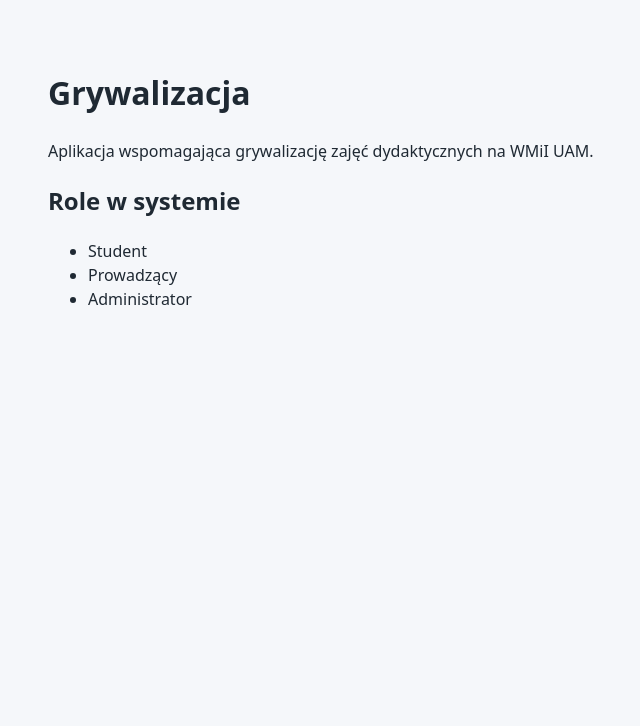
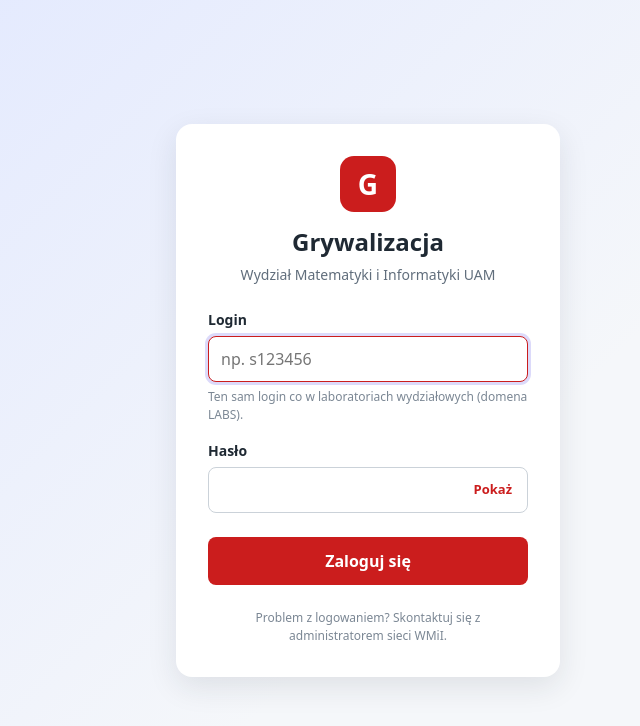
Before and after one commit to ghostFaulted/gamification-application, a React (Vite) app in the folder apps/frontend/: page / in a window 1280 px wide. Shown: the top 726 px of the page, without its empty margins (272-912 px from the left). Built offline with nearby package versions, Linux system fonts and the light colour scheme.

Commit message:
SCRUM-51: add login form view (#7)
* SCRUM-51: add login form view

* SCRUM-51: clear stale login errors on input change

```diff
--- a/apps/frontend/src/App.tsx
+++ b/apps/frontend/src/App.tsx
@@ -1,4 +1,6 @@
+import { useState } from 'react';
 import { ROLES, type Role } from '@gamification/shared';
+import { LoginPage } from './pages/LoginPage';
 
 const roleLabels: Record<Role, string> = {
   student: 'Student',
@@ -7,10 +9,20 @@ const roleLabels: Record<Role, string> = {
 };
 
 export function App() {
+  // Bez routera: prosty przełącznik widoku na podstawie stanu zalogowania.
+  const [user, setUser] = useState<string | null>(null);
+
+  if (!user) {
+    return <LoginPage onSuccess={setUser} />;
+  }
+
   return (
     <main className="page">
       <h1>Grywalizacja</h1>
-      <p>Aplikacja wspomagająca grywalizację zajęć dydaktycznych na WMiI UAM.</p>
+      <p>Zalogowano jako {user}.</p>
+      <button type="button" onClick={() => setUser(null)}>
+        Wyloguj
+      </button>
       <h2>Role w systemie</h2>
       <ul>
         {ROLES.map((role) => (
--- /dev/null
+++ b/apps/frontend/src/api/auth.ts
@@ -0,0 +1,22 @@
+export interface LoginCredentials {
+  login: string;
+  password: string;
+}
+
+export class LoginError extends Error {}
+
+/**
+ * Tymczasowa atrapa logowania - backend /api/auth/login jeszcze nie istnieje.
+ * Na potrzeby podglądu: hasło "zle" symuluje błędne dane, login "ldap" - niedostępny serwer.
+ * TODO: zastąpić prawdziwym POST /api/auth/login, gdy backend będzie gotowy.
+ */
+export async function login({ login, password }: LoginCredentials): Promise<void> {
+  await new Promise((resolve) => setTimeout(resolve, 800));
+
+  if (login.toLowerCase() === 'ldap') {
+    throw new LoginError('Serwer LDAP jest niedostępny. Spróbuj ponownie później.');
+  }
+  if (password === 'zle') {
+    throw new LoginError('Nieprawidłowy login lub hasło.');
+  }
+}
--- /dev/null
+++ b/apps/frontend/src/pages/LoginPage.css
@@ -0,0 +1,193 @@
+.login {
+  min-height: 100vh;
+  display: flex;
+  align-items: center;
+  justify-content: center;
+  padding: 1.5rem;
+  box-sizing: border-box;
+  background: linear-gradient(135deg, #e0e7ff 0%, #f5f7fa 60%);
+}
+
+.login__card {
+  width: 100%;
+  max-width: 24rem;
+  background: #ffffff;
+  border-radius: 1rem;
+  padding: 2rem;
+  box-shadow: 0 10px 30px rgba(31, 41, 51, 0.1);
+  box-sizing: border-box;
+}
+
+.login__header {
+  text-align: center;
+  margin-bottom: 1.5rem;
+}
+
+.login__logo {
+  width: 3.5rem;
+  height: 3.5rem;
+  margin: 0 auto 0.75rem;
+  border-radius: 0.875rem;
+  background: #cb1d1d;
+  color: #fff;
+  font-size: 1.75rem;
+  font-weight: 700;
+  display: flex;
+  align-items: center;
+  justify-content: center;
+}
+
+.login__title {
+  margin: 0;
+  font-size: 1.5rem;
+}
+
+.login__subtitle {
+  margin: 0.25rem 0 0;
+  font-size: 0.875rem;
+  color: #616e7c;
+}
+
+.login__alert {
+  margin-bottom: 1rem;
+  padding: 0.75rem 1rem;
+  border-radius: 0.5rem;
+  background: #fde8e8;
+  color: #9b1c1c;
+  font-size: 0.875rem;
+}
+
+.login__form {
+  display: flex;
+  flex-direction: column;
+  gap: 1rem;
+}
+
+.login__field {
+  display: flex;
+  flex-direction: column;
+  gap: 0.375rem;
+}
+
+.login__field label {
+  font-size: 0.875rem;
+  font-weight: 600;
+}
+
+.login__field input {
+  width: 100%;
+  box-sizing: border-box;
+  padding: 0.625rem 0.75rem;
+  font: inherit;
+  border: 1px solid #cbd2d9;
+  border-radius: 0.5rem;
+  background: #fff;
+  transition:
+    border-color 0.15s,
+    box-shadow 0.15s;
+}
+
+.login__field input:focus {
+  outline: none;
+  border-color: #cb1d1d;
+  box-shadow: 0 0 0 3px rgba(79, 70, 229, 0.2);
+}
+
+.login__field input[aria-invalid='true'] {
+  border-color: #e02424;
+}
+
+.login__hint {
+  font-size: 0.75rem;
+  color: #7b8794;
+}
+
+.login__error {
+  font-size: 0.75rem;
+  color: #e02424;
+}
+
+.login__password {
+  position: relative;
+}
+
+.login__password input {
+  padding-right: 4.5rem;
+}
+
+.login__toggle {
+  position: absolute;
+  top: 50%;
+  right: 0.5rem;
+  transform: translateY(-50%);
+  border: none;
+  background: none;
+  color: #cb1d1d;
+  font: inherit;
+  font-size: 0.8125rem;
+  font-weight: 600;
+  cursor: pointer;
+  padding: 0.25rem 0.5rem;
+}
+
+.login__submit {
+  margin-top: 0.5rem;
+  display: flex;
+  align-items: center;
+  justify-content: center;
+  gap: 0.5rem;
+  padding: 0.75rem;
+  border: none;
+  border-radius: 0.5rem;
+  background: #cb1d1d;
+  color: #fff;
+  font: inherit;
+  font-weight: 600;
+  cursor: pointer;
+  transition: background 0.15s;
+}
+
+.login__submit:hover:not(:disabled) {
+  background: #4338ca;
+}
+
+.login__submit:disabled {
+  opacity: 0.7;
+  cursor: not-allowed;
+}
+
+.login__spinner {
+  width: 1rem;
+  height: 1rem;
+  border: 2px solid rgba(255, 255, 255, 0.4);
+  border-top-color: #fff;
+  border-radius: 50%;
+  animation: login-spin 0.7s linear infinite;
+}
+
+@keyframes login-spin {
+  to {
+    transform: rotate(360deg);
+  }
+}
+
+.login__footer {
+  margin: 1.5rem 0 0;
+  text-align: center;
+  font-size: 0.75rem;
+  color: #7b8794;
+}
+
+@media (max-width: 480px) {
+  .login {
+    padding: 0;
+    align-items: stretch;
+  }
+
+  .login__card {
+    max-width: none;
+    border-radius: 0;
+    box-shadow: none;
+    padding: 2.5rem 1.5rem;
+  }
+}
--- /dev/null
+++ b/apps/frontend/src/pages/LoginPage.tsx
@@ -0,0 +1,148 @@
+import { useState, type FormEvent } from 'react';
+import { login, LoginError } from '../api/auth';
+import './LoginPage.css';
+
+interface FieldErrors {
+  login?: string;
+  password?: string;
+}
+
+interface LoginPageProps {
+  onSuccess: (login: string) => void;
+}
+
+export function LoginPage({ onSuccess }: LoginPageProps) {
+  const [loginValue, setLoginValue] = useState('');
+  const [password, setPassword] = useState('');
+  const [showPassword, setShowPassword] = useState(false);
+  const [fieldErrors, setFieldErrors] = useState<FieldErrors>({});
+  const [formError, setFormError] = useState<string | null>(null);
+  const [isSubmitting, setIsSubmitting] = useState(false);
+
+  function validate(): FieldErrors {
+    const errors: FieldErrors = {};
+    if (!loginValue.trim()) errors.login = 'Podaj login.';
+    if (!password) errors.password = 'Podaj hasło.';
+    return errors;
+  }
+
+  async function handleSubmit(event: FormEvent<HTMLFormElement>) {
+    event.preventDefault();
+    setFormError(null);
+
+    const errors = validate();
+    setFieldErrors(errors);
+    if (Object.keys(errors).length > 0) return;
+
+    setIsSubmitting(true);
+    try {
+      await login({ login: loginValue.trim(), password });
+      onSuccess(loginValue.trim());
+    } catch (error) {
+      setFormError(
+        error instanceof LoginError
+          ? error.message
+          : 'Wystąpił nieoczekiwany błąd. Spróbuj ponownie.',
+      );
+      setPassword('');
+    } finally {
+      setIsSubmitting(false);
+    }
+  }
+
+  return (
+    <div className="login">
+      <div className="login__card">
+        <header className="login__header">
+          <div className="login__logo" aria-hidden="true">
+            G
+          </div>
+          <h1 className="login__title">Grywalizacja</h1>
+          <p className="login__subtitle">Wydział Matematyki i Informatyki UAM</p>
+        </header>
+
+        {formError && (
+          <div className="login__alert" role="alert">
+            {formError}
+          </div>
+        )}
+
+        <form className="login__form" onSubmit={handleSubmit} noValidate>
+          <div className="login__field">
+            <label htmlFor="login">Login</label>
+            <input
+              id="login"
+              name="login"
+              type="text"
+              autoComplete="username"
+              placeholder="np. s123456"
+              value={loginValue}
+              onChange={(e) => {
+                setLoginValue(e.target.value);
+                setFieldErrors((prev) => ({ ...prev, login: undefined }));
+                setFormError(null);
+              }}
+              aria-invalid={Boolean(fieldErrors.login)}
+              aria-describedby={fieldErrors.login ? 'login-error' : 'login-hint'}
+              disabled={isSubmitting}
+              autoFocus
+            />
+            {fieldErrors.login ? (
+              <span id="login-error" className="login__error">
+                {fieldErrors.login}
+              </span>
+            ) : (
+              <span id="login-hint" className="login__hint">
+                Ten sam login co w laboratoriach wydziałowych (domena LABS).
+              </span>
+            )}
+          </div>
+
+          <div className="login__field">
+            <label htmlFor="password">Hasło</label>
+            <div className="login__password">
+              <input
+                id="password"
+                name="password"
+                type={showPassword ? 'text' : 'password'}
+                autoComplete="current-password"
+                value={password}
+                onChange={(e) => {
+                  setPassword(e.target.value);
+                  setFieldErrors((prev) => ({ ...prev, password: undefined }));
+                  setFormError(null);
+                }}
+                aria-invalid={Boolean(fieldErrors.password)}
+                aria-describedby={fieldErrors.password ? 'password-error' : undefined}
+                disabled={isSubmitting}
+              />
+              <button
+                type="button"
+                className="login__toggle"
+                onClick={() => setShowPassword((v) => !v)}
+                aria-label={showPassword ? 'Ukryj hasło' : 'Pokaż hasło'}
+                disabled={isSubmitting}
+              >
+                {showPassword ? 'Ukryj' : 'Pokaż'}
+              </button>
+            </div>
+            {fieldErrors.password && (
+              <span id="password-error" className="login__error">
+                {fieldErrors.password}
+              </span>
+            )}
+          </div>
+
+          <button type="submit" className="login__submit" disabled={isSubmitting}>
+            {isSubmitting && <span className="login__spinner" aria-hidden="true" />}
+            {isSubmitting ? 'Logowanie…' : 'Zaloguj się'}
+          </button>
+        </form>
+
+        <p className="login__footer">
+          Problem z logowaniem? Skontaktuj się z administratorem sieci WMiI.
+        </p>
+      </div>
+    </div>
+  );
+}
```
